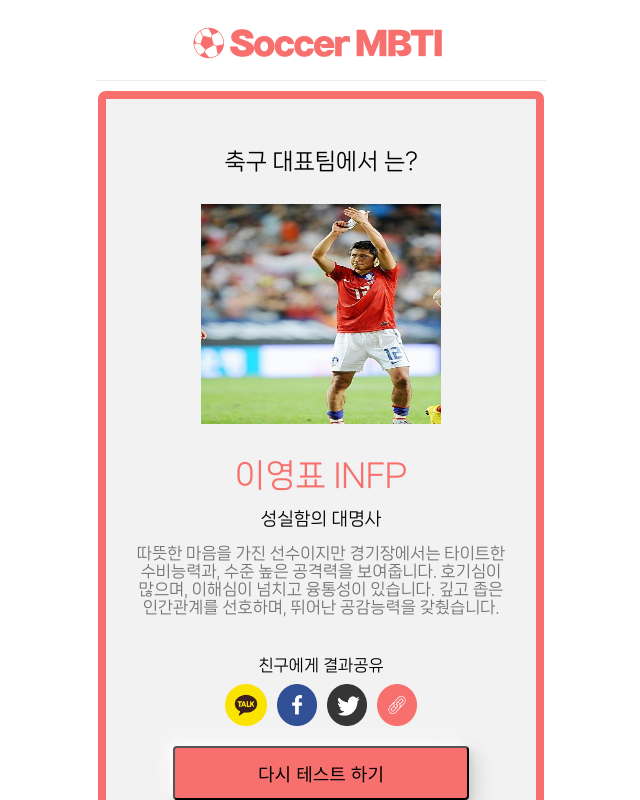
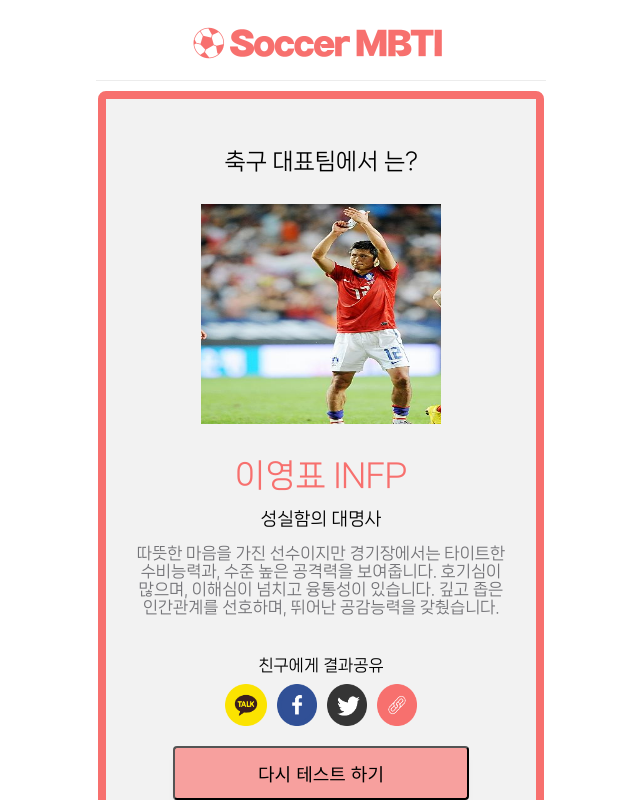
Before and after one commit to StudioHook/test_world, a Next.js app: page /mbti/soccer-result/ResultTest in a window 1280 px wide. In both pictures the pointer is over the button "다시 테스트 하기". Shown: the top 800 px of the page, without its empty margins (319-959 px from the left). Built offline with nearby package versions, Linux system fonts and the light colour scheme.

Commit message:
hover 추가

```diff
--- a/src/pages/mbti/soccer-result/style.module.scss
+++ b/src/pages/mbti/soccer-result/style.module.scss
@@ -82,6 +82,10 @@
     box-shadow: -7px -7px 20px 0px #fff9, -4px -4px 5px 0px #fff9, 7px 7px 20px 0px #0002,
       4px 4px 5px 0px #0001;
   }
+  &__button:hover {
+    box-shadow: 0 0.4em 0.4em -0.4em black;
+    background: linear-gradient(0deg, #f7a09e 0%, #f7a09e 100%);
+  }
 }
 
 .modalWrap {
--- a/src/pages/mbti/soccer-test/style.module.scss
+++ b/src/pages/mbti/soccer-test/style.module.scss
@@ -61,6 +61,11 @@
         box-shadow: -7px -7px 20px 0px #fff9, -4px -4px 5px 0px #fff9,
           7px 7px 20px 0px #0002, 4px 4px 5px 0px #0001;
       }
+      &__1:hover {
+        box-shadow: 0 0.4em 0.4em -0.4em black;
+        background: linear-gradient(0deg, #f7a09e 0%, #f7a09e 100%);
+      }
     }
+
   }
 }
--- a/src/pages/mbti/soccer/startTest.module.scss
+++ b/src/pages/mbti/soccer/startTest.module.scss
@@ -55,6 +55,11 @@
     box-shadow: -7px -7px 20px 0px #fff9, -4px -4px 5px 0px #fff9, 7px 7px 20px 0px #0002,
       4px 4px 5px 0px #0001;
   }
+  &__button:hover {
+    box-shadow: 0 0.4em 0.4em -0.4em black;
+    background: linear-gradient(0deg, #f7a09e 0%, #f7a09e 100%);
+  }
+
 }
 
 .modalWrap {
```
